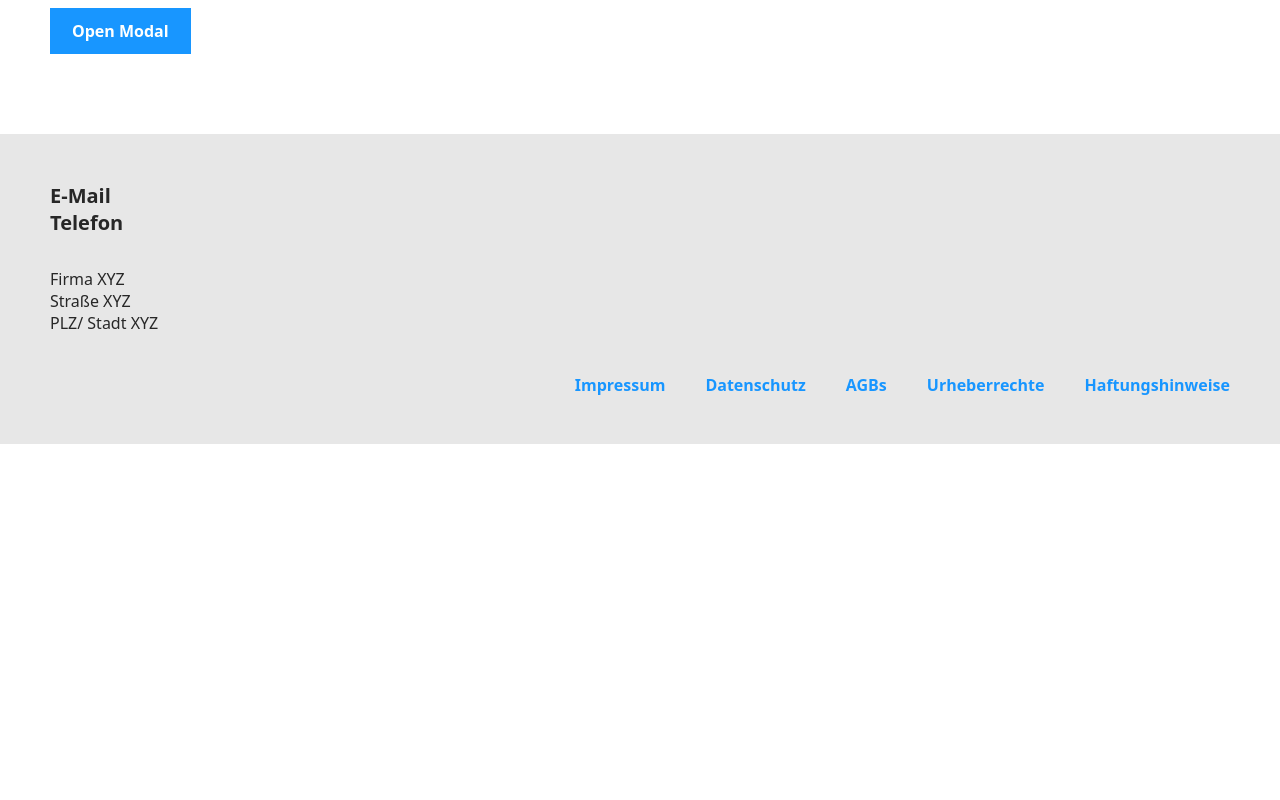
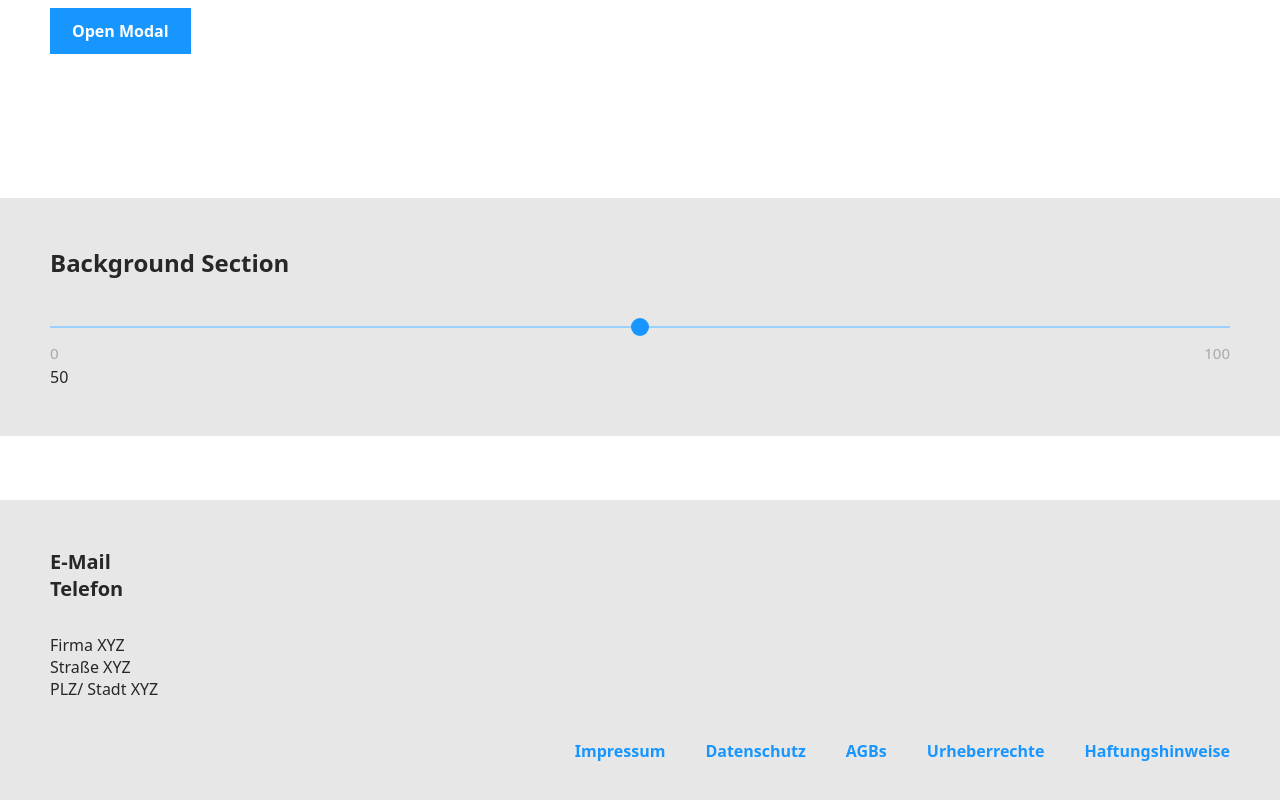
Before and after one commit to Chrissle28/wireframe-template, a Vue app: page / in a window 1280 px wide. Shown: the part 1029-1829 px from the top of the page. Before the commit the page ends 1473 px from the top, so only its background shows below. Built offline with nearby package versions, Linux system fonts and the light colour scheme.

Commit message:
background section component

```diff
--- a/src/App.vue
+++ b/src/App.vue
@@ -75,12 +75,20 @@
                 <Modal lg v-model="modal"> Test </Modal>
             </div>
         </div>
+        <BackgroundSection>
+            <h2>Background Section</h2>
+            <div class="w-full">
+                <Slider v-model="slider" min="0" max="100" />
+                {{ slider }}
+            </div>
+        </BackgroundSection>
     </main>
     <Footer />
 </template>
 
 <script setup lang="ts">
 import { ref } from 'vue';
+import { BackgroundSection } from './components/Container';
 import {
     Button,
     Accordion,
--- /dev/null
+++ b/src/components/Container/BackgroundSection.vue
@@ -0,0 +1,9 @@
+<template>
+    <div class="w-screen py-12 my-16 bg-section">
+        <div class="container">
+            <slot />
+        </div>
+    </div>
+</template>
+
+<script lang="ts" setup></script>
--- /dev/null
+++ b/src/components/Container/index.ts
@@ -0,0 +1 @@
+export { default as BackgroundSection } from './BackgroundSection.vue';
--- a/src/index.css
+++ b/src/index.css
@@ -16,7 +16,7 @@
     --color-warning: yellow;
     --color-danger: red;
 
-    --color-header: #a8a8a8;
-    --color-footer: #a8a8a8;
-    --color-Section: #a8a8a8;
+    --color-header: #e7e7e7;
+    --color-footer: #e7e7e7;
+    --color-section: #e7e7e7;
 }
--- a/tailwind.config.js
+++ b/tailwind.config.js
@@ -18,6 +18,7 @@ module.exports = {
             success: 'var(--color-success)',
             warning: 'var(--color-warning)',
             danger: 'var(--color-danger)',
+            section: 'var(--color-section)',
             primary: {
                 DEFAULT: 'var(--color-primary-default)',
                 100: 'var(--color-primary-100)',
```
